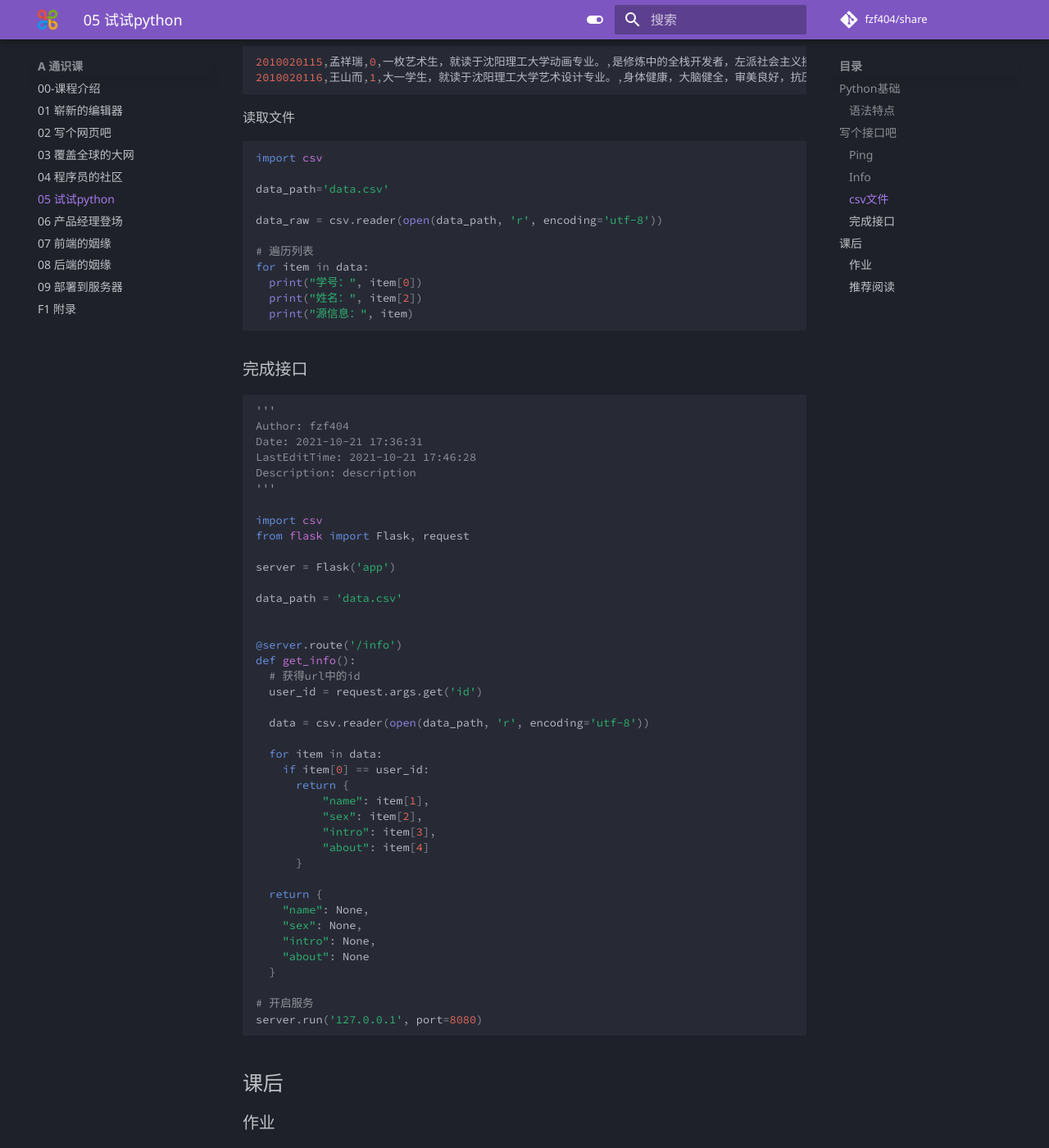
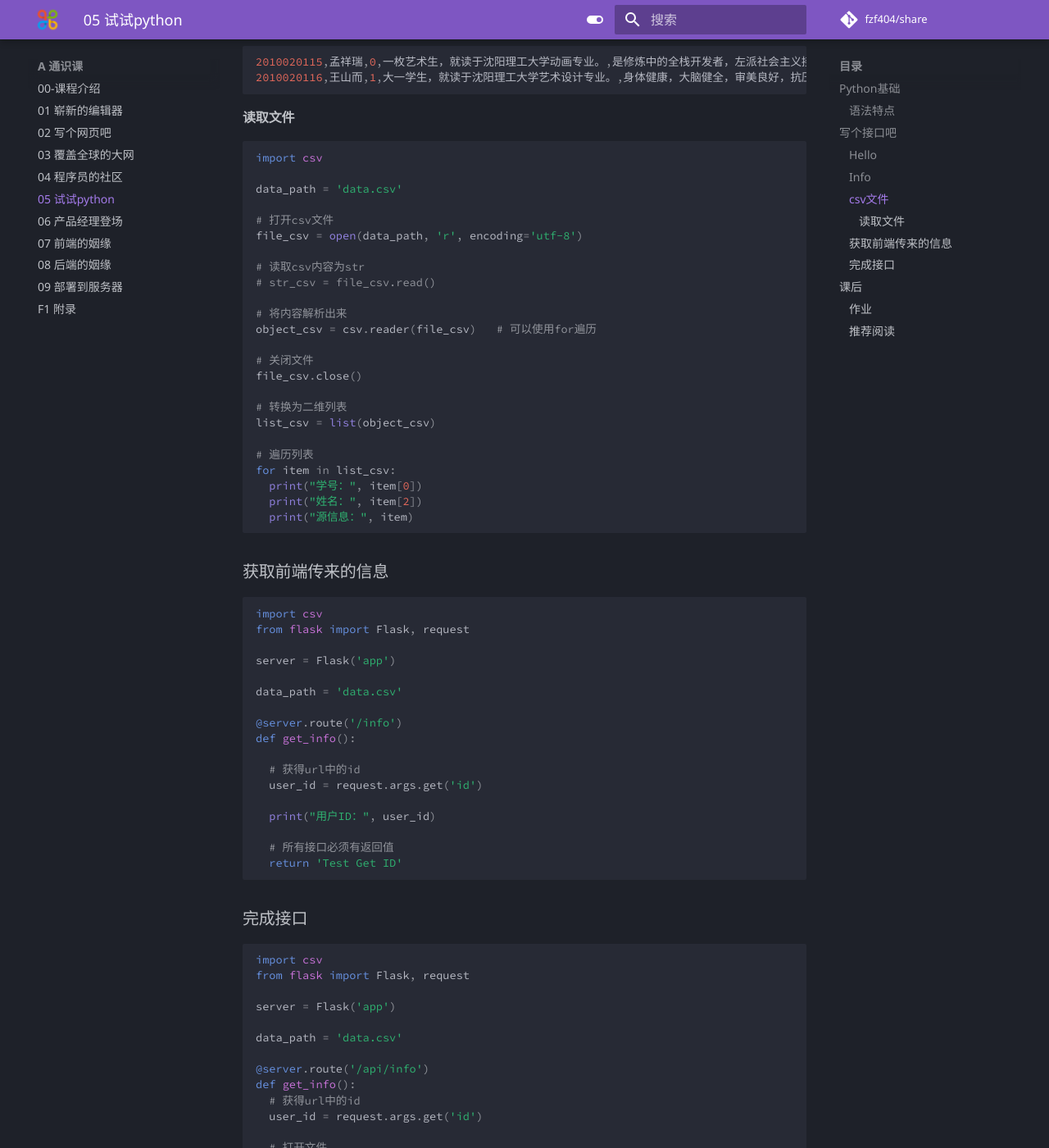
Before and after one commit to fzf404/share, an MkDocs documentation site: the page built from docs/A-通识课/05-试试python.md, in a window 1280 px wide and 1400 px high, scrolled down 3935 px. Shown: the whole window at 82% size. Built offline with MkDocs 1.6.1 and Material for MkDocs 9.7.7, drawn with Linux system fonts in a browser that asks for light colours; comment, search, counter and statistics services are not loaded; some of the changed text lies outside the part shown.

Commit message:
✔ 05-试试python-附加课

````diff
--- a/docs/A-通识课/05-试试python.md
+++ b/docs/A-通识课/05-试试python.md
@@ -114,7 +114,7 @@ json_file.close()
 >
 > 安装第三方库：`pip install flask`
 
-### Ping
+### Hello
 
 > 启动：`python 01-hello.py`
 
@@ -192,32 +192,38 @@ http://127.0.0.1:8080/info
 2010020116,王山而,1,大一学生，就读于沈阳理工大学艺术设计专业。,身体健康，大脑健全，审美良好，抗压能力强。啥都不会，进去想学东西的，emmmm没了。
 ```
 
-读取文件
+#### 读取文件
 
 ```python
 import csv
 
-data_path='data.csv'
+data_path = 'data.csv'
 
-data_raw = csv.reader(open(data_path, 'r', encoding='utf-8'))
+# 打开csv文件
+file_csv = open(data_path, 'r', encoding='utf-8')
+
+# 读取csv内容为str
+# str_csv = file_csv.read()
+
+# 将内容解析出来
+object_csv = csv.reader(file_csv)	# 可以使用for遍历
+
+# 关闭文件
+file_csv.close()
+
+# 转换为二维列表
+list_csv = list(object_csv)
 
 # 遍历列表
-for item in data:
+for item in list_csv:
   print("学号：", item[0])
   print("姓名：", item[2])
   print("源信息：", item)
 ```
 
-### 完成接口
+### 获取前端传来的信息
 
 ```python
-'''
-Author: fzf404
-Date: 2021-10-21 17:36:31
-LastEditTime: 2021-10-21 17:46:28
-Description: description
-'''
-
 import csv
 from flask import Flask, request
 
@@ -225,13 +231,43 @@ server = Flask('app')
 
 data_path = 'data.csv'
 
+@server.route('/info')
+def get_info():
 
-@server.route('/info')
+  # 获得url中的id
+  user_id = request.args.get('id')
+
+  print("用户ID：", user_id)
+
+  # 所有接口必须有返回值
+  return 'Test Get ID'
+```
+
+### 完成接口
+
+```python
+import csv
+from flask import Flask, request
+
+server = Flask('app')
+
+data_path = 'data.csv'
+
+@server.route('/api/info')
 def get_info():
   # 获得url中的id
   user_id = request.args.get('id')
 
-  data = csv.reader(open(data_path, 'r', encoding='utf-8'))
+  # 打开文件
+  file = open(data_path, 'r', encoding='utf-8')
+  # 转换为列表
+  data = csv.reader(file)
+  # 关闭文件
+  file.close()
+
+  # 更简单的方法
+  with open(data_path, 'r', encoding='utf-8') as f:
+    data = csv.reader(file)
 
   for item in data:
     if item[0] == user_id:
@@ -242,6 +278,7 @@ def get_info():
           "about": item[4]
       }
 
+  # 没有匹配，则返回空
   return {
     "name": None,
     "sex": None,
````
